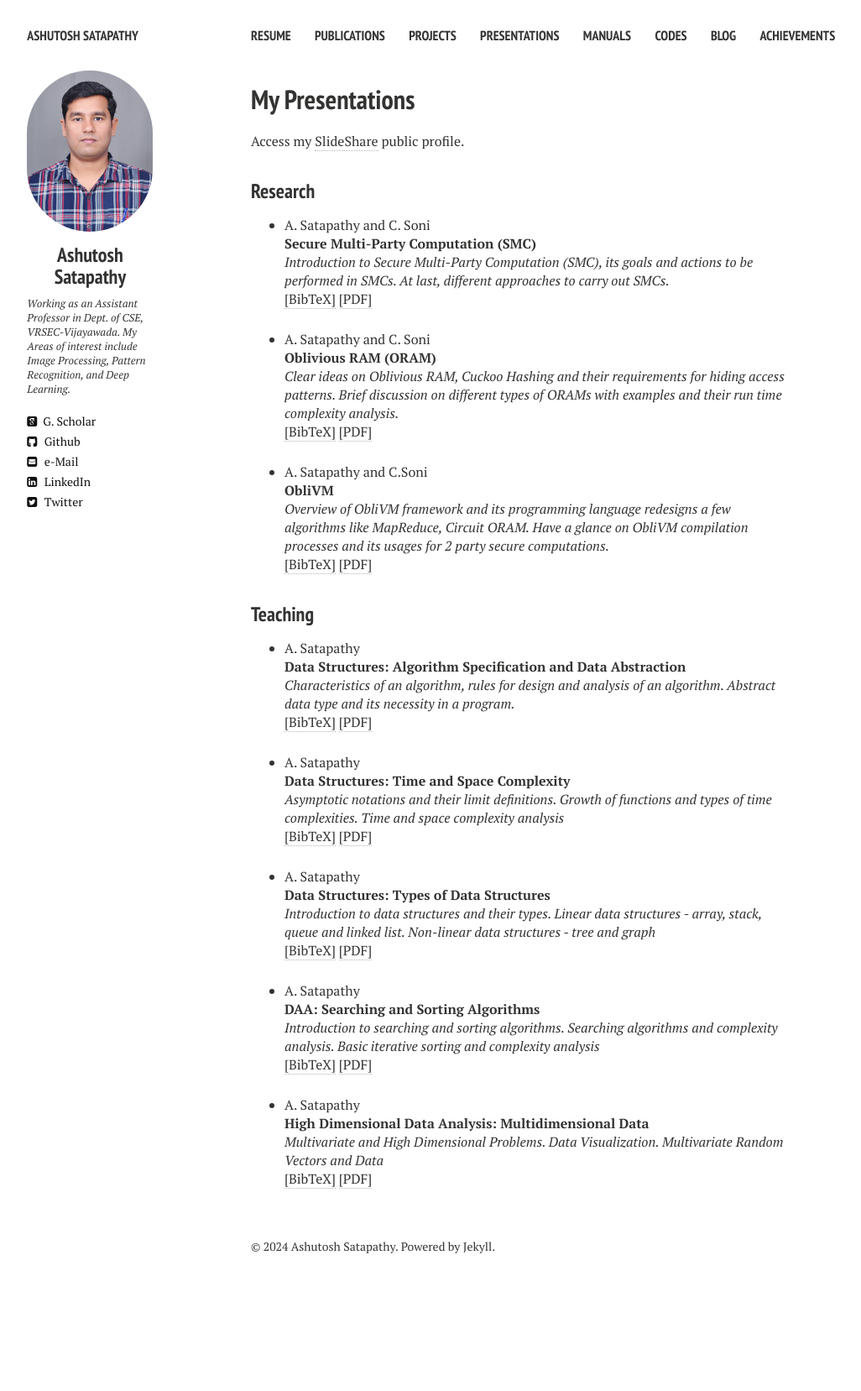
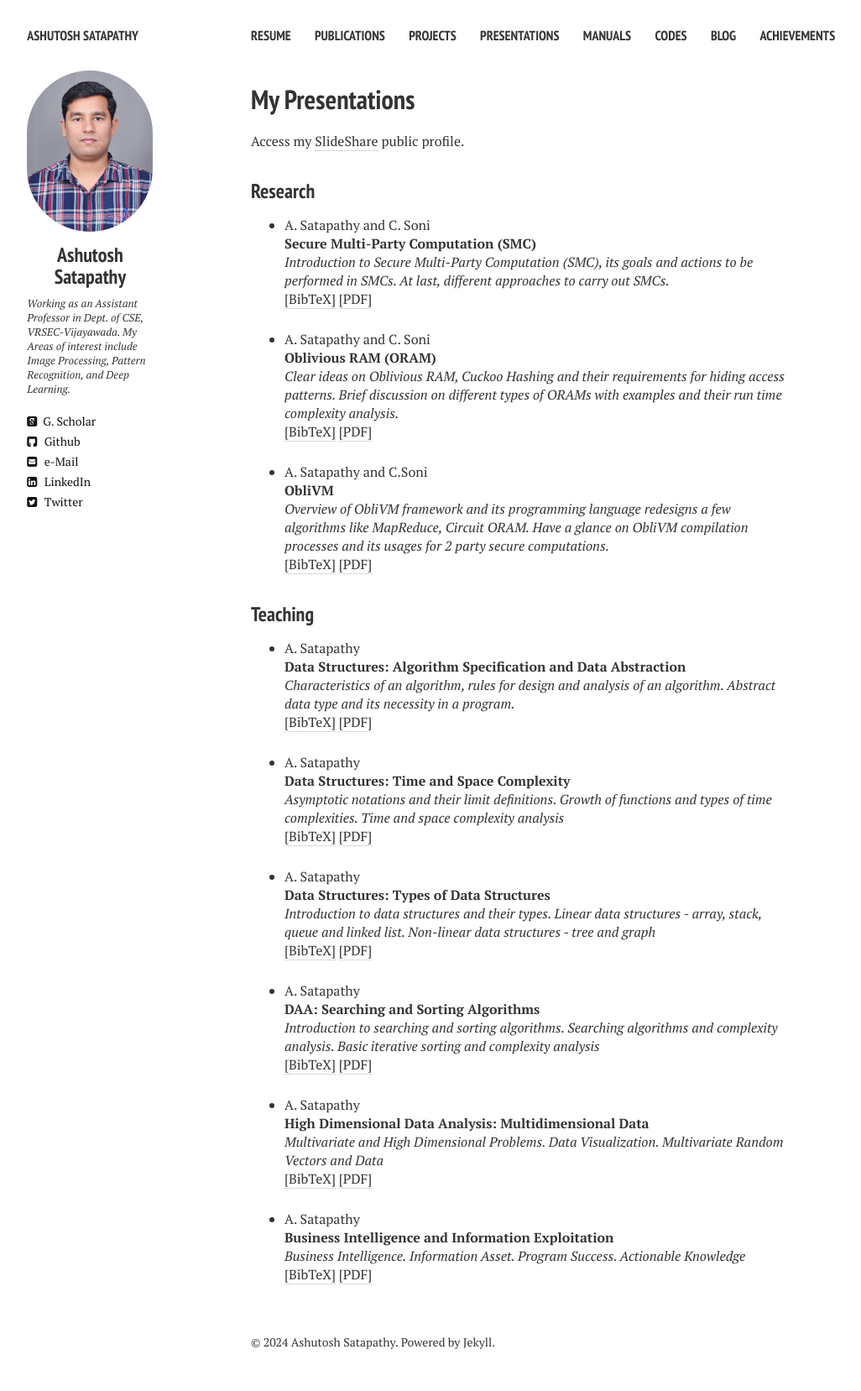
Before and after one commit to ashutoshsatapathy1990/ashutoshsatapathy1990.github.io, a Jekyll site: the page built from presentations.md, in a window 1280 px wide. Shown: the whole page at 84% size, without its empty margins (21-1047 px from the left). Built offline with Jekyll 4.4.1, drawn with Linux system fonts in a browser that asks for light colours; nearby versions of some CDN libraries; before the commit the page ends 1543 px from its top, so only the background shows below that.

Commit message:
Update presentations.html

```diff
--- a/_layouts/presentations.html
+++ b/_layouts/presentations.html
@@ -263,6 +263,28 @@ year = {2022}
 </pre>
 </div>
 </li>
+
+<!-- Item: ashutosh2024asdc -->
+<li ><p>
+A. Satapathy
+<br><b>Business Intelligence and Information Exploitation</b><br>
+<i>Business Intelligence. Information Asset. Program Success. Actionable Knowledge</i>
+<br />
+<a href="javascript:toggleBibtex('ashutosh2024asdc')">[BibTeX]</a>
+<a href="https://www.slideshare.net/slideshow/business-intelligence-and-information-exploitation-pdf/270622849">[PDF]</a>
+</p>
+<div id="bib_ashutosh2024asdc" class="bibtex noshow">
+<pre>
+@unpublished{ashutosh2024asdc,
+author = {A. Satapathy},
+title= {Business Intelligence and Information Exploitation},
+note= {Department of CSE, VRSEC-Vijayawada},
+month = {July},
+year = {2024}
+}
+</pre>
+</div>
+</li>
       </ul  >
 
     </div><!-- /.article-wrap -->
```
